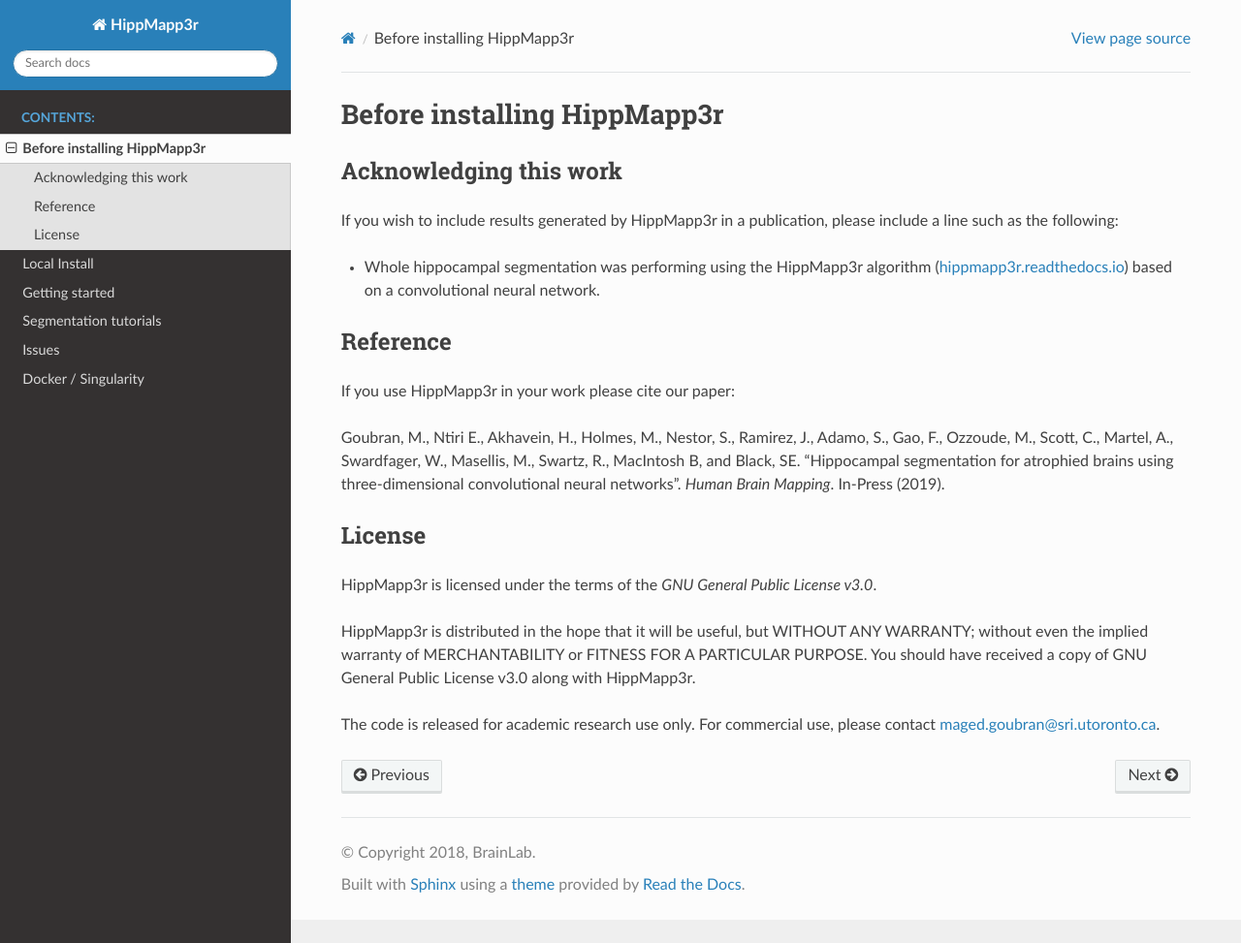
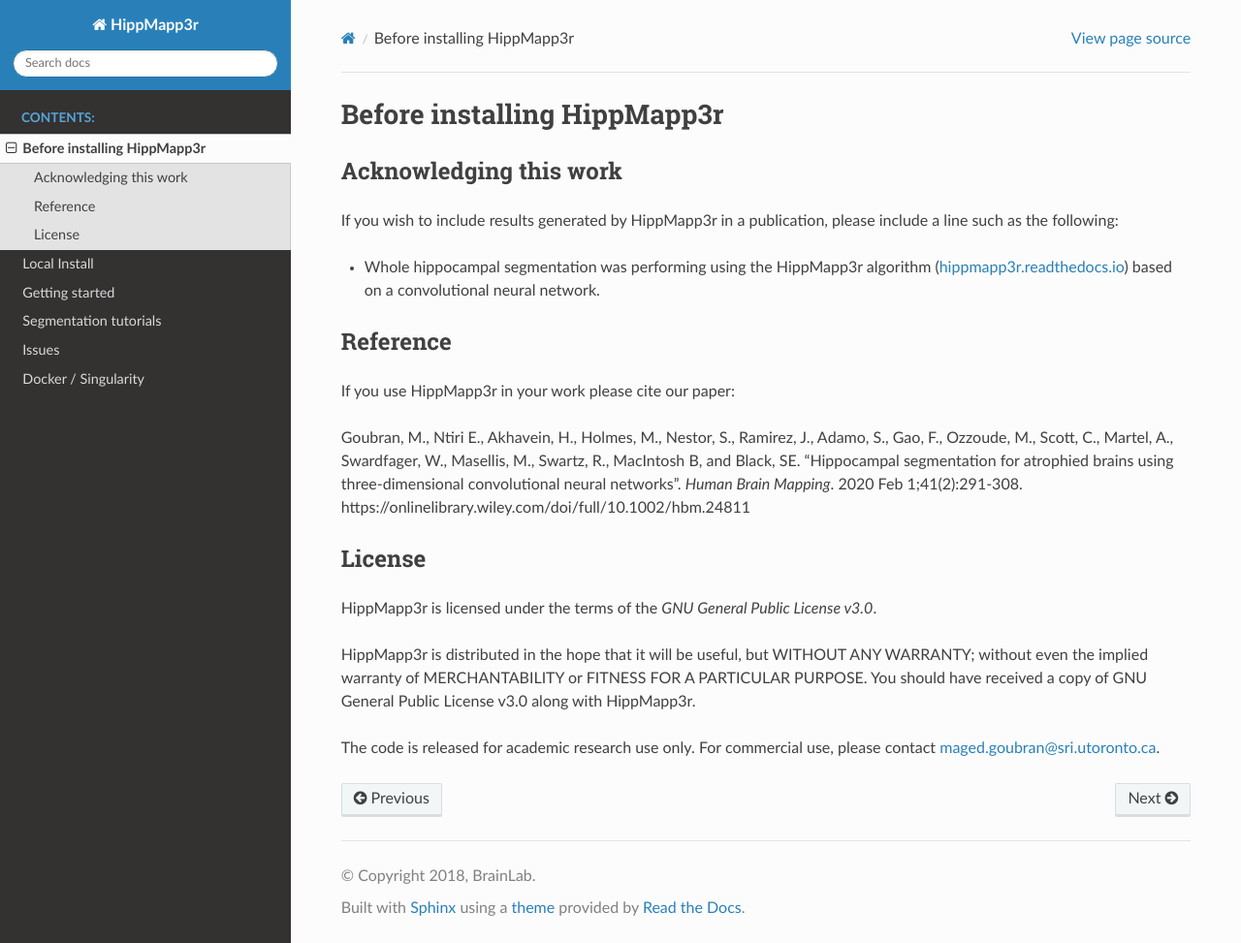
Before and after one commit to AICONSlab/HippMapp3r, a Sphinx documentation site: the page built from docs/before_install.md, in a window 1280 px wide and 973 px high. Shown: the whole window at 97% size. Built offline with Sphinx 7.4.7 and the Read the Docs theme 2.0.0, drawn with Linux system fonts in a browser that asks for light colours.

Commit message:
Update before_install.md

```diff
--- a/docs/before_install.md
+++ b/docs/before_install.md
@@ -9,7 +9,7 @@
 
 If you use HippMapp3r in your work please cite our paper:
 
-Goubran, M., Ntiri E., Akhavein, H., Holmes, M., Nestor, S., Ramirez, J., Adamo, S., Gao, F., Ozzoude, M., Scott, C., Martel, A., Swardfager, W., Masellis, M., Swartz, R., MacIntosh B, and Black, SE. “Hippocampal segmentation for atrophied brains using three-dimensional convolutional neural networks”. *Human Brain Mapping*. In-Press (2019).
+Goubran, M., Ntiri E., Akhavein, H., Holmes, M., Nestor, S., Ramirez, J., Adamo, S., Gao, F., Ozzoude, M., Scott, C., Martel, A., Swardfager, W., Masellis, M., Swartz, R., MacIntosh B, and Black, SE. “Hippocampal segmentation for atrophied brains using three-dimensional convolutional neural networks”. *Human Brain Mapping*. 2020 Feb 1;41(2):291-308. https://onlinelibrary.wiley.com/doi/full/10.1002/hbm.24811
 
 
 ## License
@@ -18,4 +18,4 @@
 
 HippMapp3r is distributed in the hope that it will be useful, but WITHOUT ANY WARRANTY; without even the implied warranty of MERCHANTABILITY or FITNESS FOR A PARTICULAR PURPOSE. You should have received a copy of GNU General Public License v3.0 along with HippMapp3r.
 
-The code is released for academic research use only. For commercial use, please contact [maged.goubran@sri.utoronto.ca](mailto:maged.goubran@sri.utoronto.ca).
+The code is released for academic research use only. For commercial use, please contact [maged.goubran@sri.utoronto.ca](mailto:maged.goubran@utoronto.ca).
```
